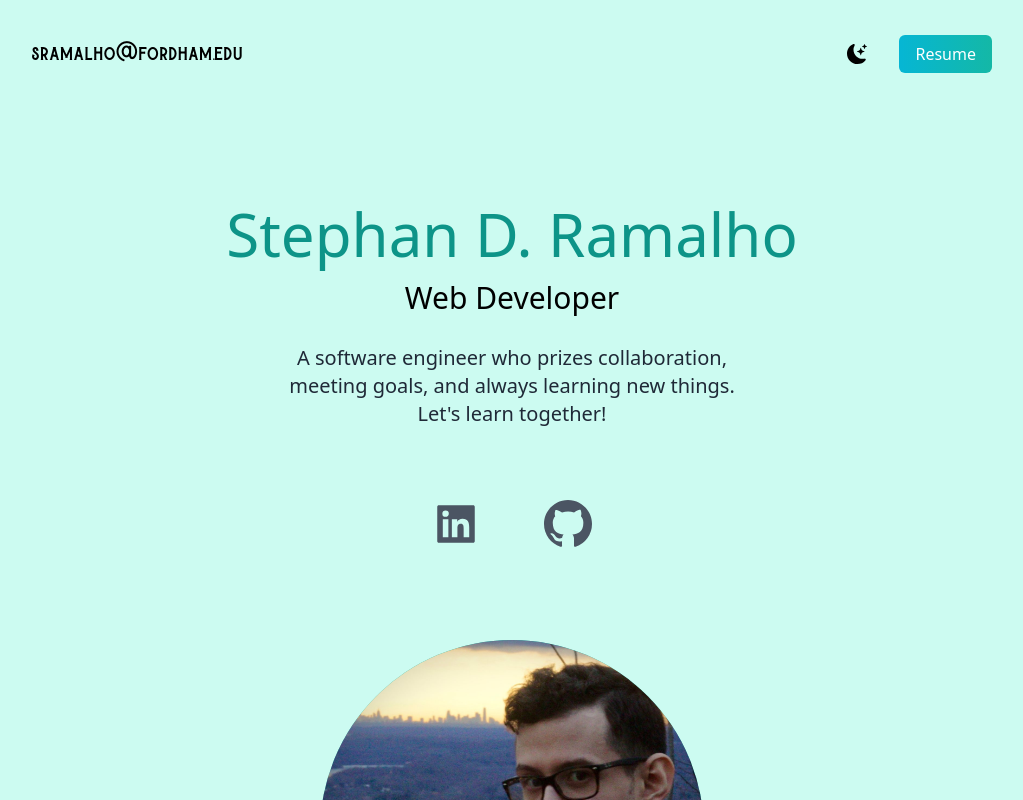
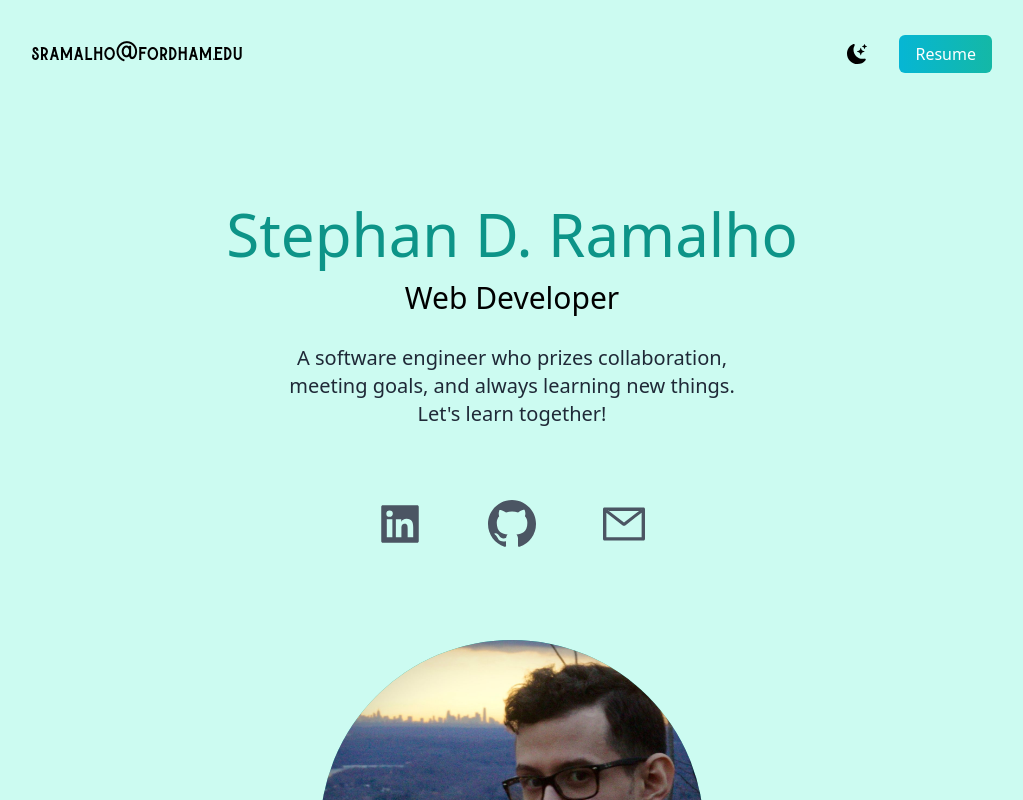
Before and after one commit to sramalho94/portfolio_2023, a Next.js app: page / in a window 1280 px wide. Shown: the top 800 px of the page, without its empty margins (128-1151 px from the left). Built offline with nearby package versions, Linux system fonts and the light colour scheme.

Commit message:
added email link

```diff
--- a/pages/index.js
+++ b/pages/index.js
@@ -1,6 +1,6 @@
 import Head from 'next/head'
 import { BsFillMoonStarsFill } from 'react-icons/bs'
-import { AiFillLinkedin } from 'react-icons/ai'
+import { AiFillLinkedin, AiOutlineMail } from 'react-icons/ai'
 import { GoMarkGithub } from 'react-icons/go'
 import {
   SiJavascript,
@@ -78,6 +78,9 @@ export default function Home() {
             </a>
             <a href="https://github.com/sramalho94">
               <GoMarkGithub />
+            </a>
+            <a href="mailto:sramalho@fordham.edu">
+              <AiOutlineMail />
             </a>
           </div>
           <div className="relative mx-auto bg-gradient-to-b from-teal-500 rounded-full w-80 h-80 mt-20 overflow-hidden md:h-96 md:w-96">
@@ -332,8 +335,8 @@ export default function Home() {
           </div>
         </section>
       </main>
-      <footer className="flex flex-row justify-center bg-transparent bg-emerald-200 w-screen">
-        <ul className="flex flex-row text-center justify-center">
+      <footer className="flex flex-row justify-center bg-transparent bg-emerald-200 w-screen ">
+        <ul className="flex flex-row text-center justify-center ">
           <li className="flex flex-row align-middle justify-center">
             <GoMarkGithub />
             <a href="https://github.com/sramalho94">Github Repo</a>
```
